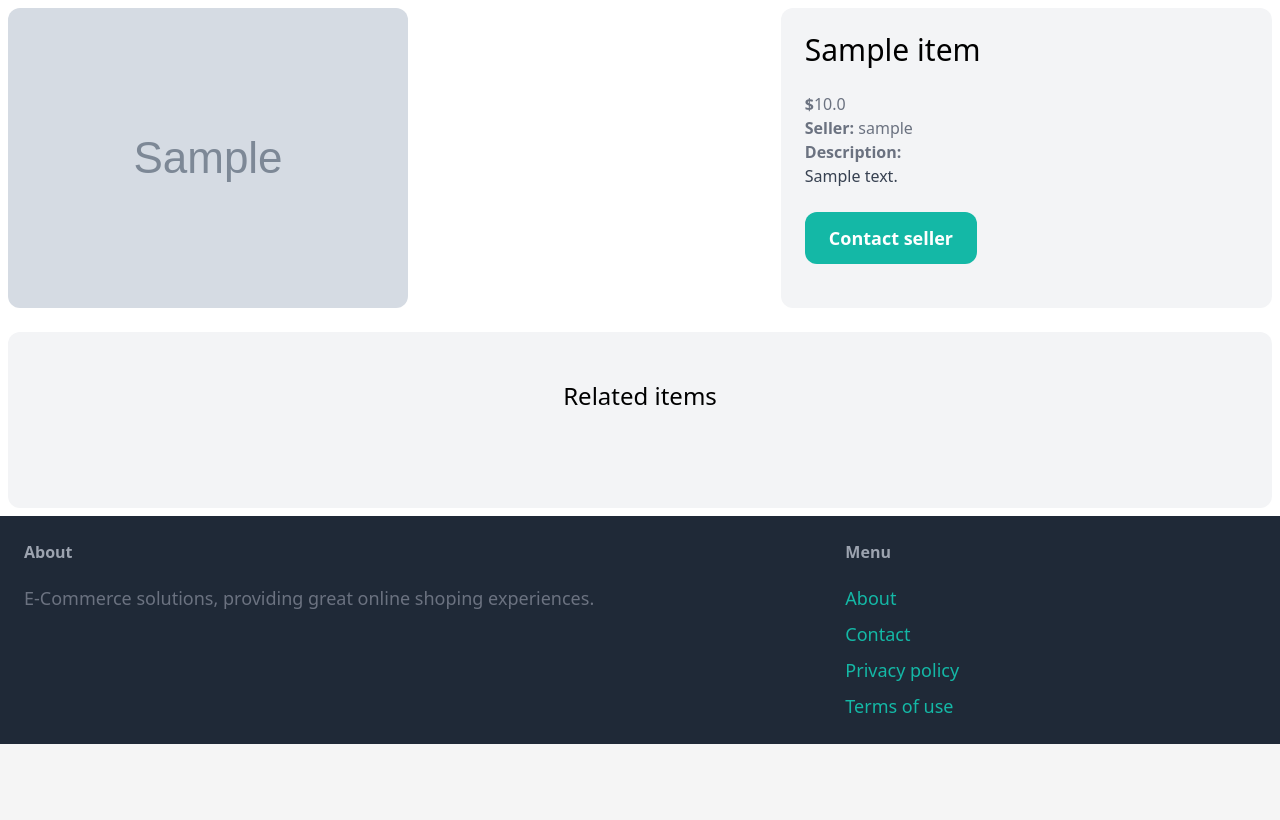
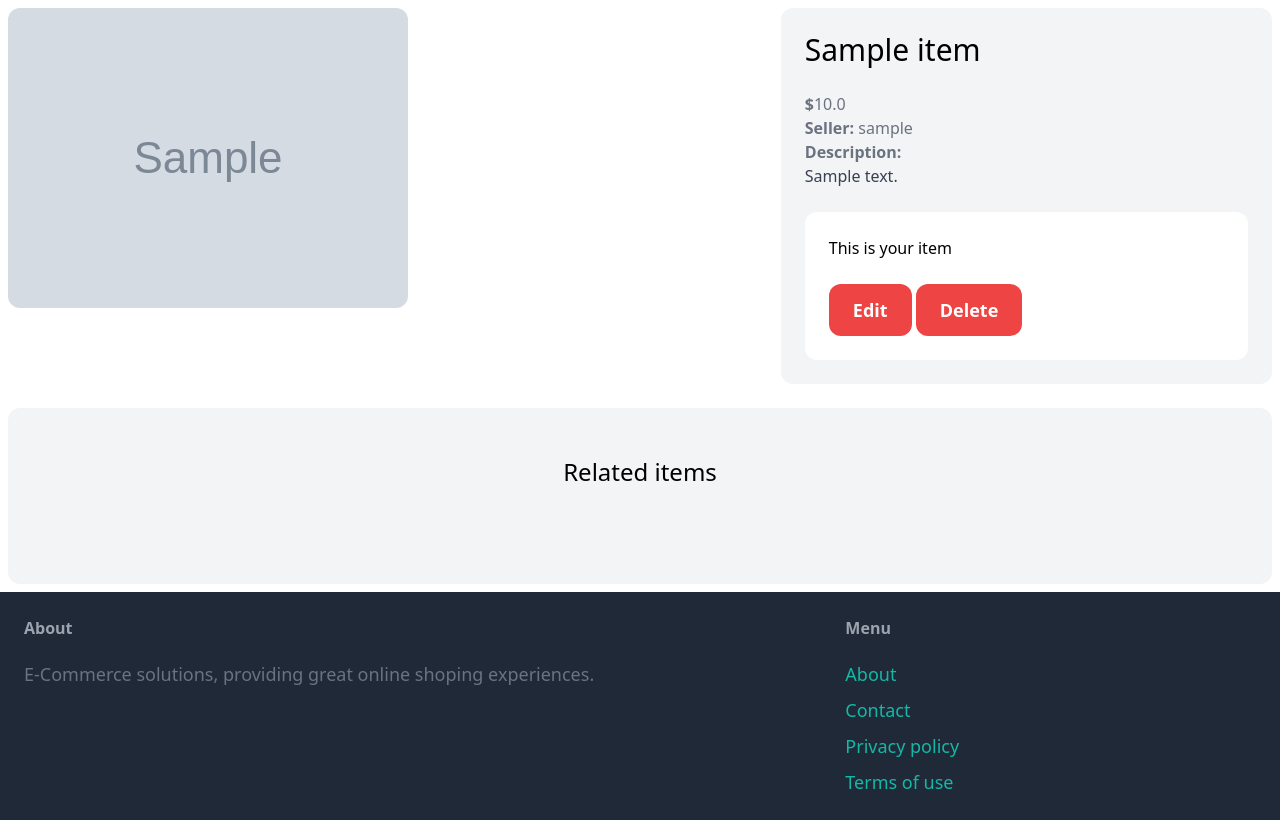
Before and after one commit to Excellent58/emarket, a Django app: page /items/1/ in a window 1280 px wide. Shown: the part 77-897 px from the top of the page. Before the commit the page ends 821 px from the top, so only its background shows below. Run offline with Django 5.2, Linux system fonts and the light colour scheme; a user stored in the database is signed in; tables that the repository leaves empty hold one stand-in row (values such as "Sample post"); grey boxes marked "Sample" are stand-in pictures; some libraries are stand-ins or nearby versions.

Commit message:
added item delete functionality to user item detail

```diff
--- a/dashboard/views.py
+++ b/dashboard/views.py
@@ -1,5 +1,5 @@
 from django.contrib.auth.decorators import login_required
-from django.shortcuts import render
+from django.shortcuts import render, get_object_or_404
 
 from item.models import Item
 
--- a/emarket/urls.py
+++ b/emarket/urls.py
@@ -10,6 +10,6 @@ urlpatterns = [
     path("dashboard/", include("dashboard.urls")),
 ]
 
-urlpatterns = urlpatterns + static(
+urlpatterns += static(
     settings.MEDIA_URL, document_root=settings.MEDIA_ROOT
 )
--- a/item/urls.py
+++ b/item/urls.py
@@ -7,4 +7,5 @@ app_name = 'item'
 urlpatterns = [
     path("new/", views.new, name="new"),
     path("<int:pk>/", views.detail, name="detail"),
+    path("<int:pk>/delete/", views.delete, name="delete"),
 ]
--- a/item/views.py
+++ b/item/views.py
@@ -30,3 +30,11 @@ def new(request):
         'form': form,
         'title': 'New item',
     })
+
+
+@login_required
+def delete(request, pk):
+    item = get_object_or_404(Item, pk=pk, created_by=request.user)
+    item.delete()
+
+    return redirect('dashboard:index')
--- a/static/src/output.css
+++ b/static/src/output.css
@@ -620,6 +620,10 @@ video {
   display: inline-block;
 }
 
+.inline {
+  display: inline;
+}
+
 .flex {
   display: flex;
 }
@@ -676,12 +680,6 @@ video {
   margin-bottom: calc(0.5rem * var(--tw-space-y-reverse));
 }
 
-.space-x-4 > :not([hidden]) ~ :not([hidden]) {
-  --tw-space-x-reverse: 0;
-  margin-right: calc(1rem * var(--tw-space-x-reverse));
-  margin-left: calc(1rem * calc(1 - var(--tw-space-x-reverse)));
-}
-
 .space-y-4 > :not([hidden]) ~ :not([hidden]) {
   --tw-space-y-reverse: 0;
   margin-top: calc(1rem * calc(1 - var(--tw-space-y-reverse)));
@@ -690,6 +688,10 @@ video {
 
 .rounded-xl {
   border-radius: 0.75rem;
+}
+
+.rounded {
+  border-radius: 0.25rem;
 }
 
 .rounded-b-xl {
@@ -739,6 +741,11 @@ video {
 .bg-white {
   --tw-bg-opacity: 1;
   background-color: rgb(255 255 255 / var(--tw-bg-opacity));
+}
+
+.bg-red-500 {
+  --tw-bg-opacity: 1;
+  background-color: rgb(239 68 68 / var(--tw-bg-opacity));
 }
 
 .p-6 {
--- a/templates/item/detail.html
+++ b/templates/item/detail.html
@@ -21,7 +21,15 @@
                 </p>
             {% endif %}
 
-            <a href="#" class="inline-block mt-6 px-6 py-3 text-lg font-semibold bg-teal-500 text-white rounded-xl hover:bg-teal-700">Contact seller</a>
+            {% if request.user == item.created_by %}
+                <div class="mt-6 p-6 bg-white rounded-xl">
+                    <p>This is your item</p>
+                    <a href="#" class="inline-block mt-6 px-6 py-3 text-lg font-semibold bg-red-500 text-white rounded-xl">Edit</a>
+                    <a href="{% url 'item:delete' item.id %}" class="inline-block mt-6 px-6 py-3 text-lg font-semibold bg-red-500 text-white rounded-xl">Delete</a>
+                </div>
+            {% else %}
+                <a href="#" class="inline-block mt-6 px-6 py-3 text-lg font-semibold bg-teal-500 text-white rounded-xl hover:bg-teal-700">Contact seller</a>
+            {% endif %}
         </div>
     </div>
 
```
